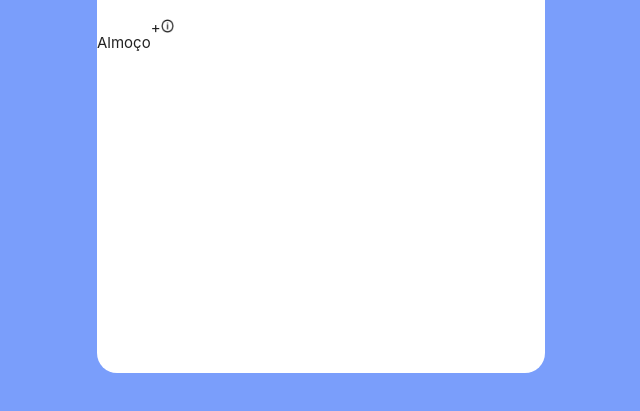
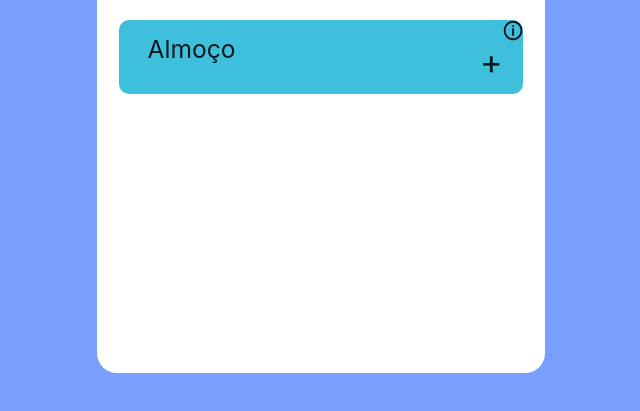
Before and after one commit to Chipskein/Fat2Fit, a plain HTML site: page index.html in a window 1280 px wide. Shown: the part 209-620 px from the top of the page, without its empty margins (319-959 px from the left). Drawn offline with Linux system fonts and the light colour scheme.

Commit message:
arrumando css já venho ai po

```diff
--- a/css/style.css
+++ b/css/style.css
@@ -61,8 +61,28 @@ body {
     margin-right: 1%;
 }
 
+.infoButton{
 
+}
 .infoIcon {
-    width: 13px;
-    height: 14px;
+    width: 20px;
+    height: 21px;
 }
+.refeicoes{
+    margin: 5%;
+    display: flex;
+    flex-direction: row;
+    justify-content: space-between;
+    border-radius: 10px;
+}
+.almoco{
+    background-color: var(--azul-color);
+}
+.text-refeicoes{
+    margin-left: 7%;
+    margin-bottom: 2%;
+}
+.refeicoes-buttons{
+    display: flex;
+    flex-direction: row;
+}
--- a/index.html
+++ b/index.html
@@ -23,10 +23,12 @@
                 <p class="dataTxt">Qua 12/11/2021</p>
                 <p class="totalTxt">Total - 1900 kcal</p>
             </div>
-            <div class="refeicoes">
-                <div class="button almoco row">
-                    <p>Almoço</p>
-                    <div class="maisButton" onclick="">+</div>
+            <div class="refeicoes almoco">
+                <div class="text-refeicoes">
+                    <h5>Almoço</h5>
+                </div>
+                <div class="refeicoes-buttons">
+                    <div class="maisButton" onclick=""><h4>+</h4></div>
                     <div class="infoButton" onclick=""><img class="infoIcon" src="imgs/information.png" alt=""></div>
                 </div>
             </div>
```
